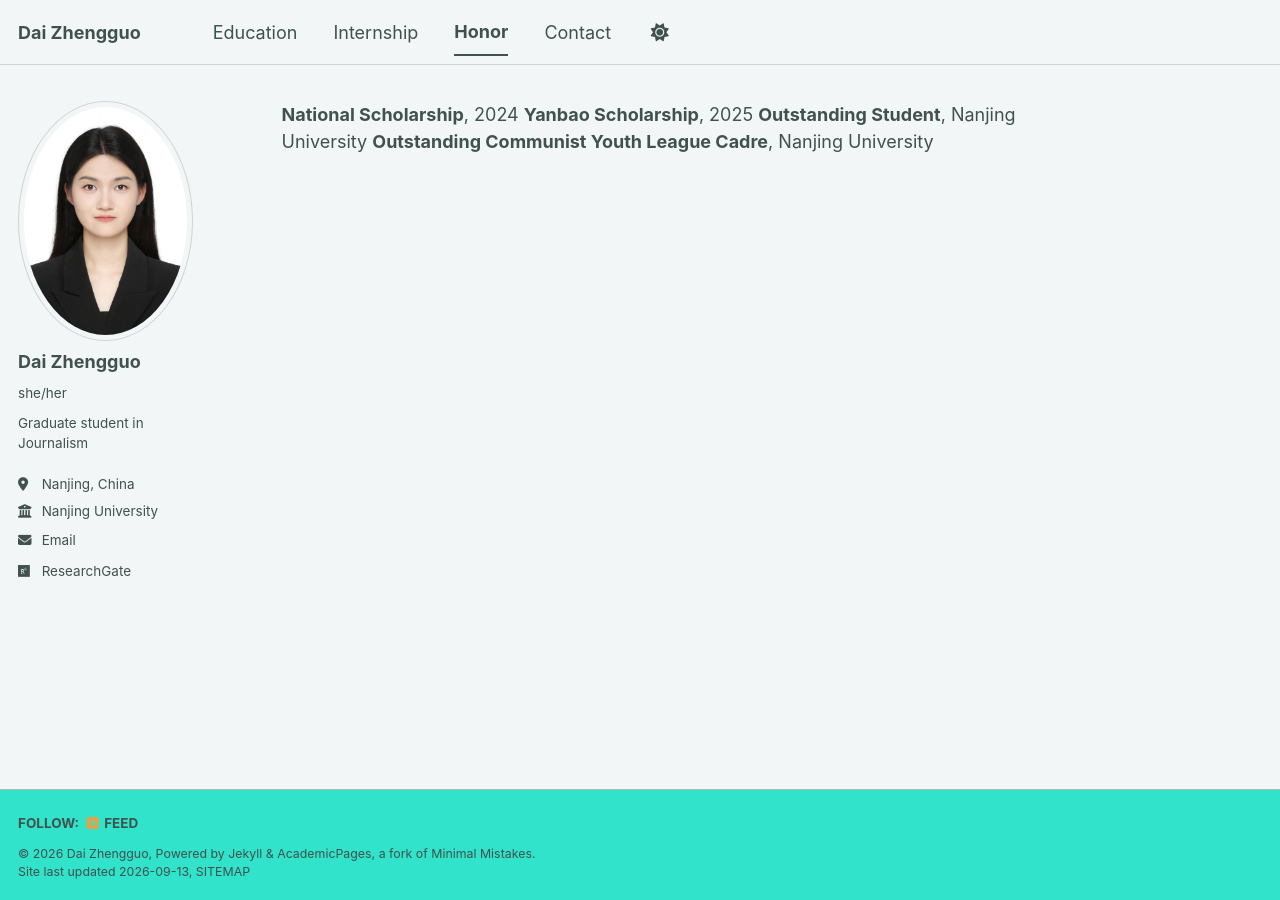
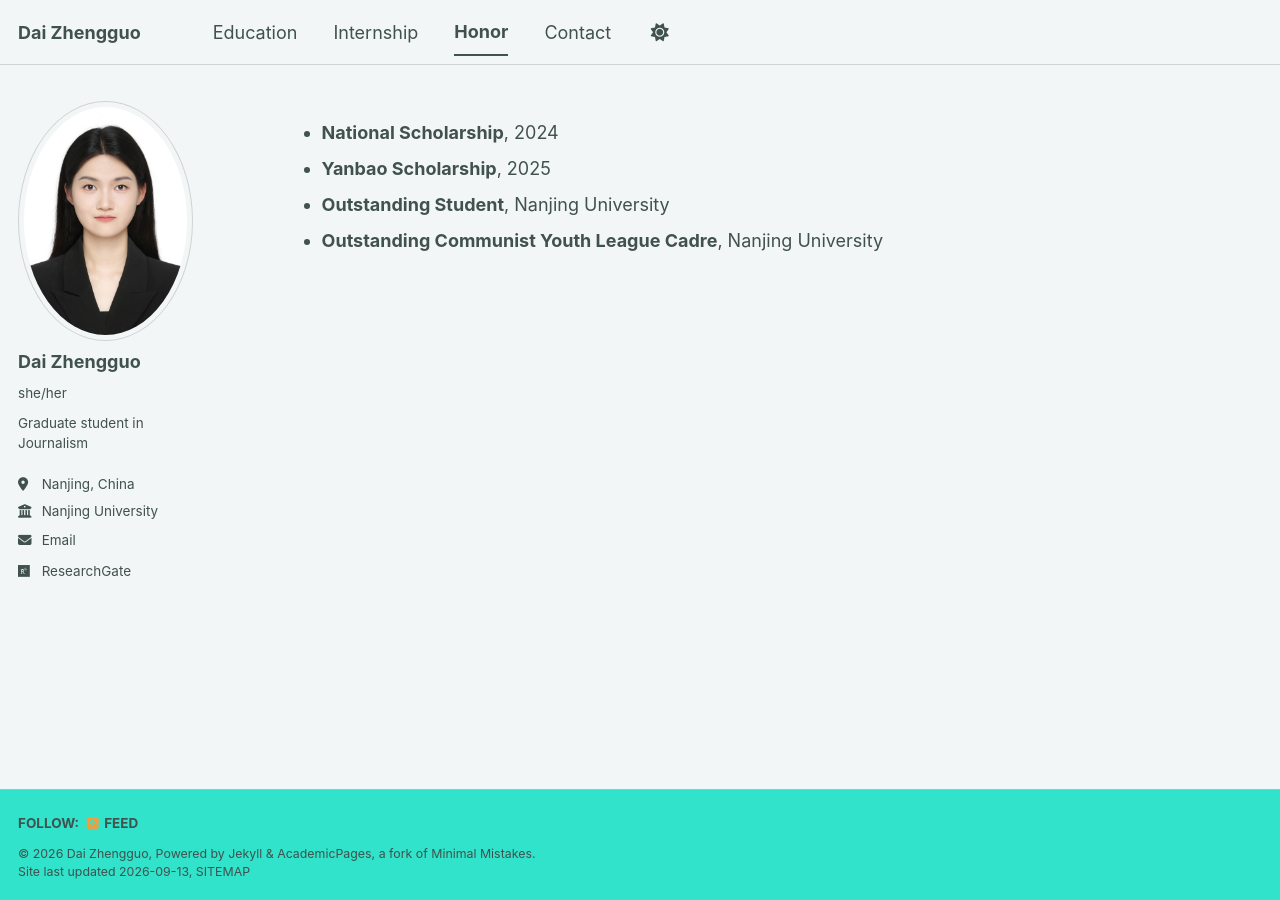
Before and after one commit to ffszsxy/ffszsxy.github.io, a Jekyll site: the page built from _pages/honor.md, in a window 1280 px wide. Built offline with Jekyll 4.4.1, drawn with Linux system fonts in a browser that asks for light colours; a style sheet for code colours, icons or effects is not loaded.

```diff
--- a/_pages/honor.md
+++ b/_pages/honor.md
@@ -3,7 +3,7 @@ title:
 permalink: /honor/
 author_profile: true
 ---
-**National Scholarship**, 2024
-**Yanbao Scholarship**, 2025
-**Outstanding Student**, Nanjing University
-**Outstanding Communist Youth League Cadre**, Nanjing University
+- **National Scholarship**, 2024
+- **Yanbao Scholarship**, 2025
+- **Outstanding Student**, Nanjing University
+- **Outstanding Communist Youth League Cadre**, Nanjing University
```
